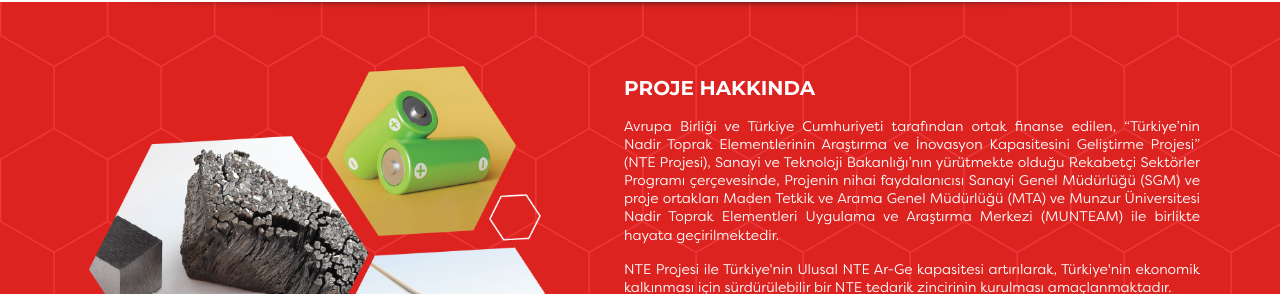
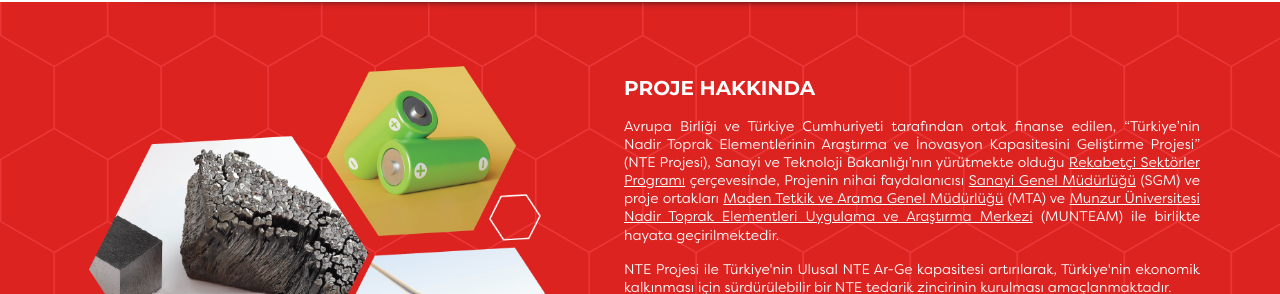
Before and after one commit to erenhalici/nte_static, a website: page hakkinda.html in a window 1280 px wide. Shown: the part 151-445 px from the top of the page. Drawn offline with Linux system fonts and the light colour scheme.

Commit message:
Added links to institutions on the about page

```diff
--- a/hakkinda.html
+++ b/hakkinda.html
@@ -160,12 +160,33 @@
               Avrupa Birliği ve Türkiye Cumhuriyeti tarafından ortak finanse
               edilen, “Türkiye’nin Nadir Toprak Elementlerinin Araştırma ve
               İnovasyon Kapasitesini Geliştirme Projesi” (NTE Projesi), Sanayi
-              ve Teknoloji Bakanlığı’nın yürütmekte olduğu Rekabetçi Sektörler
-              Programı çerçevesinde, Projenin nihai faydalanıcısı Sanayi Genel
-              Müdürlüğü (SGM) ve proje ortakları Maden Tetkik ve Arama Genel
-              Müdürlüğü (MTA) ve Munzur Üniversitesi Nadir Toprak Elementleri
-              Uygulama ve Araştırma Merkezi (MUNTEAM) ile birlikte hayata
-              geçirilmektedir.
+              ve Teknoloji Bakanlığı’nın yürütmekte olduğu
+              <a
+                href="https://rekabetcisektorler.sanayi.gov.tr/"
+                class="underline"
+                target="_blank"
+                >Rekabetçi Sektörler Programı</a
+              >
+              çerçevesinde, Projenin nihai faydalanıcısı
+              <a
+                href="https://www.sanayi.gov.tr/"
+                class="underline"
+                target="_blank"
+                >Sanayi Genel Müdürlüğü</a
+              >
+              (SGM) ve proje ortakları
+              <a
+                href="https://www.mta.gov.tr/"
+                class="underline"
+                target="_blank"
+                >Maden Tetkik ve Arama Genel Müdürlüğü</a
+              >
+              (MTA) ve
+              <a href="https://munzur.edu.tr/" class="underline" target="_blank"
+                >Munzur Üniversitesi Nadir Toprak Elementleri Uygulama ve
+                Araştırma Merkezi</a
+              >
+              (MUNTEAM) ile birlikte hayata geçirilmektedir.
             </p>
             <p class="pt-4 text-justify">
               NTE Projesi ile Türkiye'nin Ulusal NTE Ar-Ge kapasitesi
```
Also changed, not shown: dist/nte.css.
